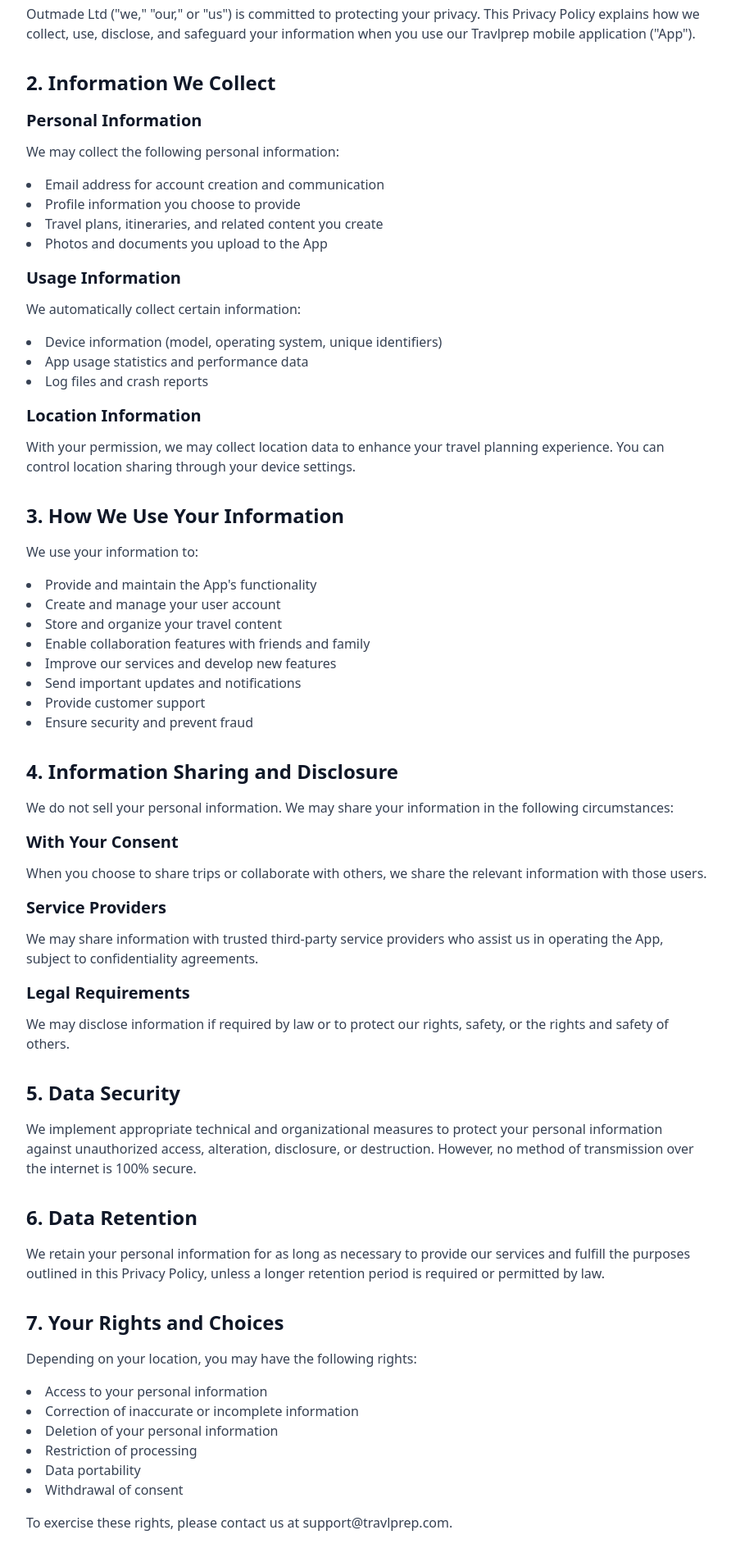
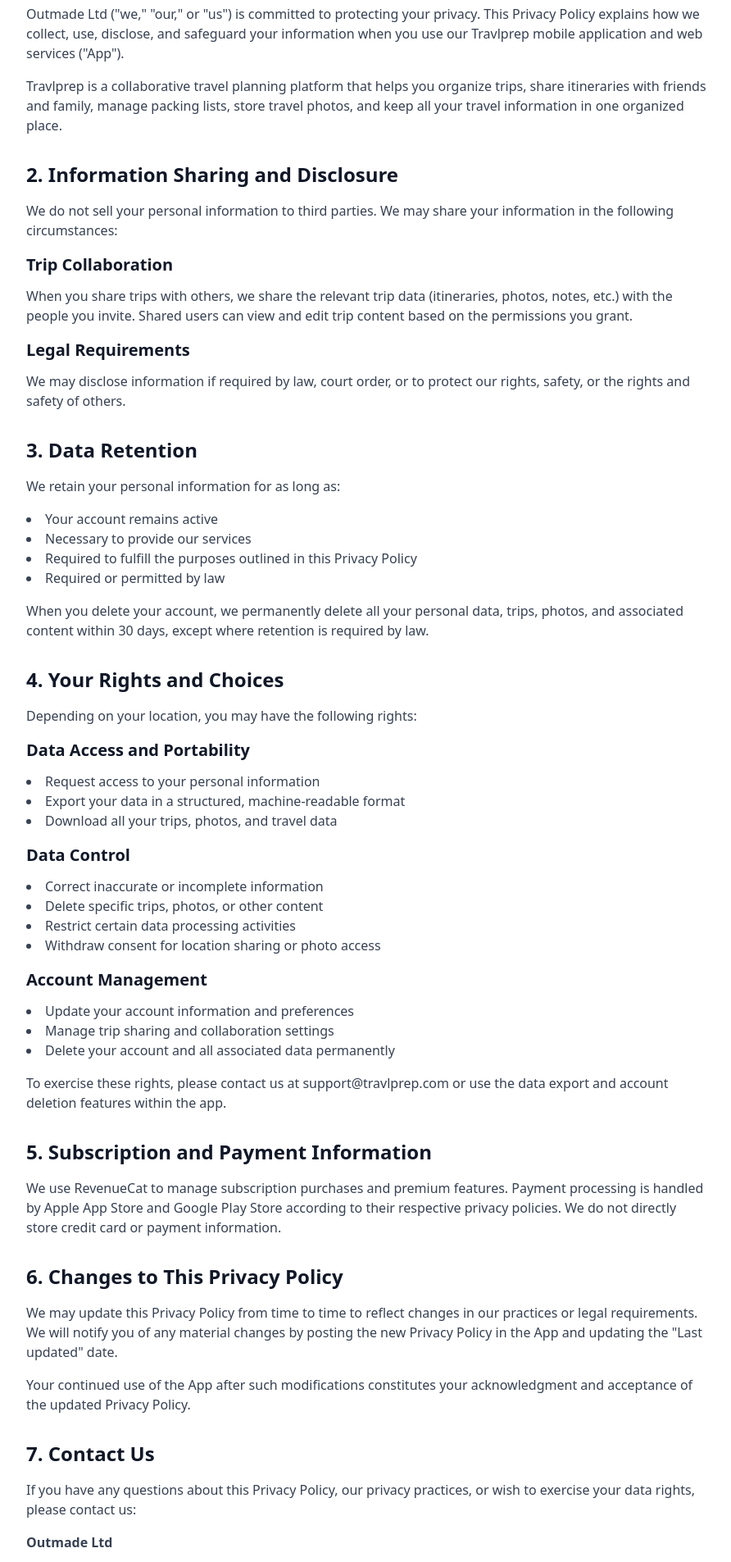
Before and after one commit to loembetyannick/Travlprep.frontend, a Next.js app: page /privacy-policy in a window 1280 px wide. Shown: the part 300-2205 px from the top of the page at 82% size, without its empty margins (192-1084 px from the left). Built offline with nearby package versions, Linux system fonts and the light colour scheme.

Commit message:
adding the privacy policy

```diff
--- a/src/app/privacy-policy/page.js
+++ b/src/app/privacy-policy/page.js
@@ -9,135 +9,106 @@
         <div className="max-w-4xl mx-auto px-4 sm:px-6 lg:px-8">
           <div className="prose prose-lg max-w-none">
             <h1 className="text-4xl font-bold text-gray-900 mb-8">Privacy Policy</h1>
-            <p className="text-gray-600 mb-8">Last updated: February 2025</p>
+            <p className="text-gray-600 mb-8">Last updated: January 2025</p>
 
             <section className="mb-8">
               <h2 className="text-2xl font-semibold text-gray-900 mb-4">1. Introduction</h2>
               <p className="text-gray-700 mb-4">
-                Outmade Ltd ("we," "our," or "us") is committed to protecting your privacy. This Privacy Policy explains how we collect, use, disclose, and safeguard your information when you use our Travlprep mobile application ("App").
+                Outmade Ltd ("we," "our," or "us") is committed to protecting your privacy. This Privacy Policy explains how we collect, use, disclose, and safeguard your information when you use our Travlprep mobile application and web services ("App").
+              </p>
+              <p className="text-gray-700 mb-4">
+                Travlprep is a collaborative travel planning platform that helps you organize trips, share itineraries with friends and family, manage packing lists, store travel photos, and keep all your travel information in one organized place.
               </p>
             </section>
 
             <section className="mb-8">
-              <h2 className="text-2xl font-semibold text-gray-900 mb-4">2. Information We Collect</h2>
+              <h2 className="text-2xl font-semibold text-gray-900 mb-4">2. Information Sharing and Disclosure</h2>
+              <p className="text-gray-700 mb-4">We do not sell your personal information to third parties. We may share your information in the following circumstances:</p>
 
-              <h3 className="text-xl font-semibold text-gray-900 mb-3">Personal Information</h3>
-              <p className="text-gray-700 mb-4">We may collect the following personal information:</p>
-              <ul className="list-disc list-inside text-gray-700 mb-4">
-                <li>Email address for account creation and communication</li>
-                <li>Profile information you choose to provide</li>
-                <li>Travel plans, itineraries, and related content you create</li>
-                <li>Photos and documents you upload to the App</li>
-              </ul>
+              <h3 className="text-xl font-semibold text-gray-900 mb-3">Trip Collaboration</h3>
+              <p className="text-gray-700 mb-4">
+                When you share trips with others, we share the relevant trip data (itineraries, photos, notes, etc.) with the people you invite. Shared users can view and edit trip content based on the permissions you grant.
+              </p>
 
-              <h3 className="text-xl font-semibold text-gray-900 mb-3">Usage Information</h3>
-              <p className="text-gray-700 mb-4">We automatically collect certain information:</p>
-              <ul className="list-disc list-inside text-gray-700 mb-4">
-                <li>Device information (model, operating system, unique identifiers)</li>
-                <li>App usage statistics and performance data</li>
-                <li>Log files and crash reports</li>
-              </ul>
-
-              <h3 className="text-xl font-semibold text-gray-900 mb-3">Location Information</h3>
+              <h3 className="text-xl font-semibold text-gray-900 mb-3">Legal Requirements</h3>
               <p className="text-gray-700 mb-4">
-                With your permission, we may collect location data to enhance your travel planning experience. You can control location sharing through your device settings.
+                We may disclose information if required by law, court order, or to protect our rights, safety, or the rights and safety of others.
               </p>
             </section>
 
             <section className="mb-8">
-              <h2 className="text-2xl font-semibold text-gray-900 mb-4">3. How We Use Your Information</h2>
-              <p className="text-gray-700 mb-4">We use your information to:</p>
+              <h2 className="text-2xl font-semibold text-gray-900 mb-4">3. Data Retention</h2>
+              <p className="text-gray-700 mb-4">
+                We retain your personal information for as long as:
+              </p>
               <ul className="list-disc list-inside text-gray-700 mb-4">
-                <li>Provide and maintain the App's functionality</li>
-                <li>Create and manage your user account</li>
-                <li>Store and organize your travel content</li>
-                <li>Enable collaboration features with friends and family</li>
-                <li>Improve our services and develop new features</li>
-                <li>Send important updates and notifications</li>
-                <li>Provide customer support</li>
-                <li>Ensure security and prevent fraud</li>
+                <li>Your account remains active</li>
+                <li>Necessary to provide our services</li>
+                <li>Required to fulfill the purposes outlined in this Privacy Policy</li>
+                <li>Required or permitted by law</li>
               </ul>
-            </section>
-
-            <section className="mb-8">
-              <h2 className="text-2xl font-semibold text-gray-900 mb-4">4. Information Sharing and Disclosure</h2>
-              <p className="text-gray-700 mb-4">We do not sell your personal information. We may share your information in the following circumstances:</p>
-
-              <h3 className="text-xl font-semibold text-gray-900 mb-3">With Your Consent</h3>
               <p className="text-gray-700 mb-4">
-                When you choose to share trips or collaborate with others, we share the relevant information with those users.
-              </p>
-
-              <h3 className="text-xl font-semibold text-gray-900 mb-3">Service Providers</h3>
-              <p className="text-gray-700 mb-4">
-                We may share information with trusted third-party service providers who assist us in operating the App, subject to confidentiality agreements.
-              </p>
-
-              <h3 className="text-xl font-semibold text-gray-900 mb-3">Legal Requirements</h3>
-              <p className="text-gray-700 mb-4">
-                We may disclose information if required by law or to protect our rights, safety, or the rights and safety of others.
+                When you delete your account, we permanently delete all your personal data, trips, photos, and associated content within 30 days, except where retention is required by law.
               </p>
             </section>
 
             <section className="mb-8">
-              <h2 className="text-2xl font-semibold text-gray-900 mb-4">5. Data Security</h2>
+              <h2 className="text-2xl font-semibold text-gray-900 mb-4">4. Your Rights and Choices</h2>
+              <p className="text-gray-700 mb-4">Depending on your location, you may have the following rights:</p>
+
+              <h3 className="text-xl font-semibold text-gray-900 mb-3">Data Access and Portability</h3>
+              <ul className="list-disc list-inside text-gray-700 mb-4">
+                <li>Request access to your personal information</li>
+                <li>Export your data in a structured, machine-readable format</li>
+                <li>Download all your trips, photos, and travel data</li>
+              </ul>
+
+              <h3 className="text-xl font-semibold text-gray-900 mb-3">Data Control</h3>
+              <ul className="list-disc list-inside text-gray-700 mb-4">
+                <li>Correct inaccurate or incomplete information</li>
+                <li>Delete specific trips, photos, or other content</li>
+                <li>Restrict certain data processing activities</li>
+                <li>Withdraw consent for location sharing or photo access</li>
+              </ul>
+
+              <h3 className="text-xl font-semibold text-gray-900 mb-3">Account Management</h3>
+              <ul className="list-disc list-inside text-gray-700 mb-4">
+                <li>Update your account information and preferences</li>
+                <li>Manage trip sharing and collaboration settings</li>
+                <li>Delete your account and all associated data permanently</li>
+              </ul>
+
               <p className="text-gray-700 mb-4">
-                We implement appropriate technical and organizational measures to protect your personal information against unauthorized access, alteration, disclosure, or destruction. However, no method of transmission over the internet is 100% secure.
+                To exercise these rights, please contact us at support@travlprep.com or use the data export and account deletion features within the app.
               </p>
             </section>
 
             <section className="mb-8">
-              <h2 className="text-2xl font-semibold text-gray-900 mb-4">6. Data Retention</h2>
+              <h2 className="text-2xl font-semibold text-gray-900 mb-4">5. Subscription and Payment Information</h2>
               <p className="text-gray-700 mb-4">
-                We retain your personal information for as long as necessary to provide our services and fulfill the purposes outlined in this Privacy Policy, unless a longer retention period is required or permitted by law.
+                We use RevenueCat to manage subscription purchases and premium features. Payment processing is handled by Apple App Store and Google Play Store according to their respective privacy policies. We do not directly store credit card or payment information.
               </p>
             </section>
 
             <section className="mb-8">
-              <h2 className="text-2xl font-semibold text-gray-900 mb-4">7. Your Rights and Choices</h2>
-              <p className="text-gray-700 mb-4">Depending on your location, you may have the following rights:</p>
-              <ul className="list-disc list-inside text-gray-700 mb-4">
-                <li>Access to your personal information</li>
-                <li>Correction of inaccurate or incomplete information</li>
-                <li>Deletion of your personal information</li>
-                <li>Restriction of processing</li>
-                <li>Data portability</li>
-                <li>Withdrawal of consent</li>
-              </ul>
+              <h2 className="text-2xl font-semibold text-gray-900 mb-4">6. Changes to This Privacy Policy</h2>
               <p className="text-gray-700 mb-4">
-                To exercise these rights, please contact us at support@travlprep.com.
+                We may update this Privacy Policy from time to time to reflect changes in our practices or legal requirements. We will notify you of any material changes by posting the new Privacy Policy in the App and updating the "Last updated" date.
+              </p>
+              <p className="text-gray-700 mb-4">
+                Your continued use of the App after such modifications constitutes your acknowledgment and acceptance of the updated Privacy Policy.
               </p>
             </section>
 
             <section className="mb-8">
-              <h2 className="text-2xl font-semibold text-gray-900 mb-4">8. Children's Privacy</h2>
+              <h2 className="text-2xl font-semibold text-gray-900 mb-4">7. Contact Us</h2>
               <p className="text-gray-700 mb-4">
-                Our App is not intended for children under 13 years of age. We do not knowingly collect personal information from children under 13. If we become aware that we have collected personal information from a child under 13, we will take steps to delete such information.
-              </p>
-            </section>
-
-            <section className="mb-8">
-              <h2 className="text-2xl font-semibold text-gray-900 mb-4">9. International Data Transfers</h2>
-              <p className="text-gray-700 mb-4">
-                Your information may be transferred to and processed in countries other than your own. We ensure appropriate safeguards are in place to protect your information during such transfers.
-              </p>
-            </section>
-
-            <section className="mb-8">
-              <h2 className="text-2xl font-semibold text-gray-900 mb-4">10. Changes to This Privacy Policy</h2>
-              <p className="text-gray-700 mb-4">
-                We may update this Privacy Policy from time to time. We will notify you of any material changes by posting the new Privacy Policy in the App and updating the "Last updated" date.
-              </p>
-            </section>
-
-            <section className="mb-8">
-              <h2 className="text-2xl font-semibold text-gray-900 mb-4">11. Contact Us</h2>
-              <p className="text-gray-700 mb-4">
-                If you have any questions about this Privacy Policy or our privacy practices, please contact us:
+                If you have any questions about this Privacy Policy, our privacy practices, or wish to exercise your data rights, please contact us:
               </p>
               <div className="text-gray-700">
-                <p className="mb-2">Outmade Ltd</p>
+                <p className="mb-2"><strong>Outmade Ltd</strong></p>
                 <p className="mb-2">Email: <a href="mailto:support@travlprep.com" className="text-blue-600 hover:text-blue-800">support@travlprep.com</a></p>
+                <p className="mb-2">App: Use the "Account" section for data export and deletion</p>
               </div>
             </section>
           </div>
```
Also changed, not shown: src/components/Footer.js (+21 -6 lines), src/components/Navbar.js (+9 -17 lines).
